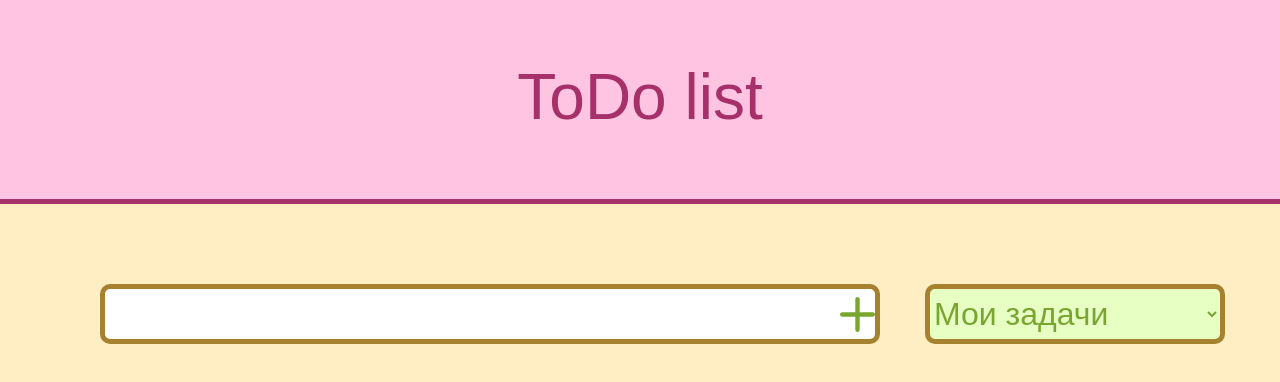
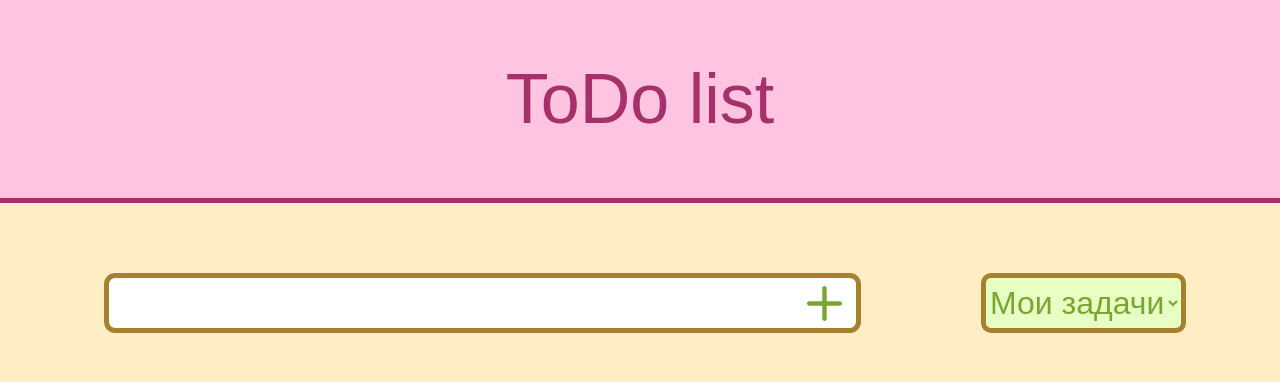
Before and after one commit to angelina-pol/ToDo-list, a plain HTML site: page index.html in a window 1280 px wide. Drawn offline with Linux system fonts and the light colour scheme.

Commit message:
added adaptive layout

```diff
--- a/css/style.css
+++ b/css/style.css
@@ -45,41 +45,50 @@ html {
 h1 {
     color: #A6306A;
     font-family: 'Poetsen One', sans-serif;
-    font-size: 64px;
+    font-size: 5em;
     text-align: center;
-    padding-top: 65px;
-    padding-bottom: 70px;
+    padding-top: 5%;
+    padding-bottom: 5%;
     background-color: #FFC4E1;
-    border-bottom: 5px solid #A6306A;
+    border-bottom: 0.08em solid #A6306A;
+    margin-bottom: 1em;
 }
 
 .meninp {
     display: flex;
+    justify-content: space-between;
+    height: 60px;
+    width: 90%;
+    margin-left: auto;
+    margin-right: auto;
+    padding-left: 40px;
+    padding-right: 30px;
 }
 
 .inp {
-    display: inline-block;
     display: flex;
-    border: 5px solid #A68130;
+    justify-content: space-between;
+    align-items: center;
+    border: 0.4em solid #A68130;
     background-color: #FFFFFF;
-    border-radius: 10px;
-    height: 60px;
-    margin-left: 100px;
-    margin-top: 80px;
-    width: 780px;
+    border-radius: 0.8em;
+    width: 70%;
 }
 
 .menu {
     display: inline-block;
 }
 
-.inppoz {
-    display: inline-block;
-    margin: auto;
+.inputText {
+    width: 80%;
+}
+
+.inputButton {
+    padding-right: 1em;
 }
 
 input {
-    width: 735px;
+    width: 100%;
     height: 40px;
     padding-left: 20px;
     font-family: 'Poetsen One', sans-serif;
@@ -113,13 +122,10 @@ button {
     font-family: 'Poetsen One', sans-serif;
     font-size: 32px;
     border-radius: 10px;
-    width: 300px;
-    height: 60px;
     color: #79A630;
     background-color: #E8FFC4;
-    top: 284px;
-    margin-top: 80px;
-    margin-left: 45px;
+
+    height: 100%;
 }
 
 .textStyle {
@@ -137,17 +143,22 @@ button {
     background-color: #FFFFFF;
     border-radius: 10px;
     height: 60px;
-        margin-left: 100px;
     margin-top: 40px;
     width: 780px;
     align-items: center;
+    justify-content: space-between;
+    width: 70%;
 }
 
 .taskConteiner {
-    width: 60px;
-    height: 780px;
     display: flex;
     flex-direction: column;
+    height: 60px;
+    width: 90%;
+    margin-left: auto;
+    margin-right: auto;
+    padding-left: 40px;
+    padding-right: 30px;
 }
 
 .invisible {
--- a/index.html
+++ b/index.html
@@ -10,10 +10,10 @@
         <h1>ToDo list</h1>
         <div class="meninp">
             <div class="inp">
-                <div class="inppoz">
+                <div class="inputText">
                     <input type="text" id="newtask" value=" " placeholder="new task">
                 </div>
-                <div class="inppoz">
+                <div class="inputButton">
                     <button type="button" id="add" ><img class="addImg" src="./img/plus.svg" alt="add"></button>
                 </div>
             </div>
@@ -33,5 +33,4 @@
 
     <div id="deletedTaskConteiner" class="taskConteiner invisible"></div>
 
-    <script src="./js/script.js"> </script>
 </html>
```
Lines whose indentation alone changed are shown as unchanged.
